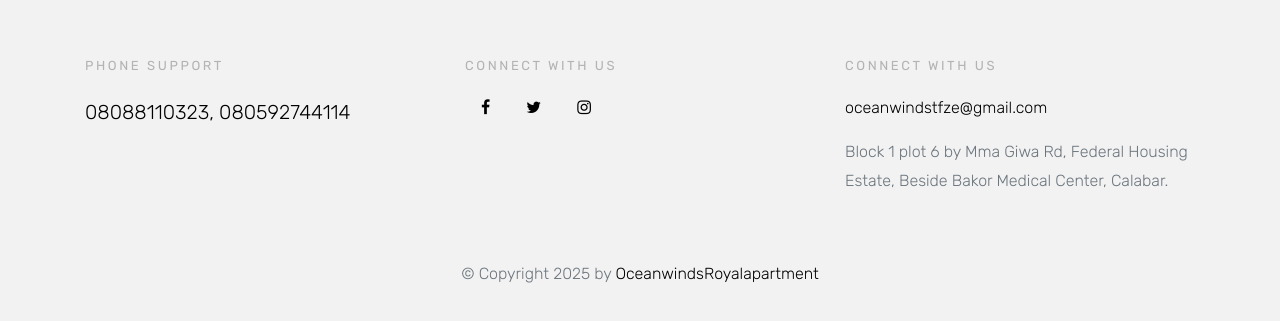
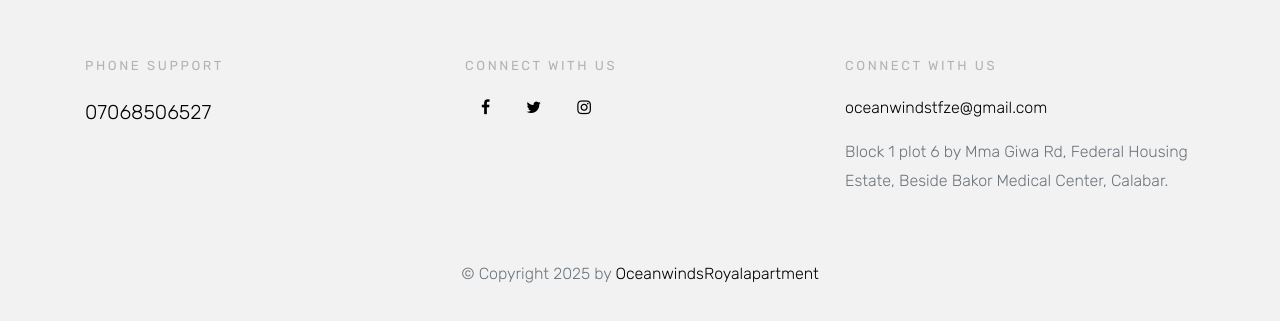
Before and after one commit to Owujuah/Oceanwinds-Royal-Apartments, a plain HTML site: page about.html in a window 1280 px wide. Shown: the part 1825-2146 px from the top of the page. Drawn offline with nearby package versions, Linux system fonts and the light colour scheme.

Commit message:
Add files via upload

```diff
--- a/about.html
+++ b/about.html
@@ -170,7 +170,7 @@
         <div class="row mb-5">
           <div class="col-md-4">
             <h3>Phone Support</h3>
-            <p class="lead"><a href="tel://">08088110323, 080592744114</a></p>
+            <p class="lead"><a href="tel://">07068506527</a></p>
           </div>
           <div class="col-md-4">
             <h3>Connect With Us</h3>
```
Also changed, not shown: booknowbrazil.html (+1 -1 lines), booknowcanada.html (+1 -1 lines), booknowghana.html (+1 -1 lines), booknowisreal.html (+1 -1 lines), booknowitaly.html (+1 -1 lines), booknowjapan.html (+1 -1 lines), booknowsouthafrica.html (+1 -1 lines), booknowusa.html (+1 -1 lines), contact.html (+1 -1 lines), index.html (+1 -1 lines), rooms.html (+1 -1 lines).
